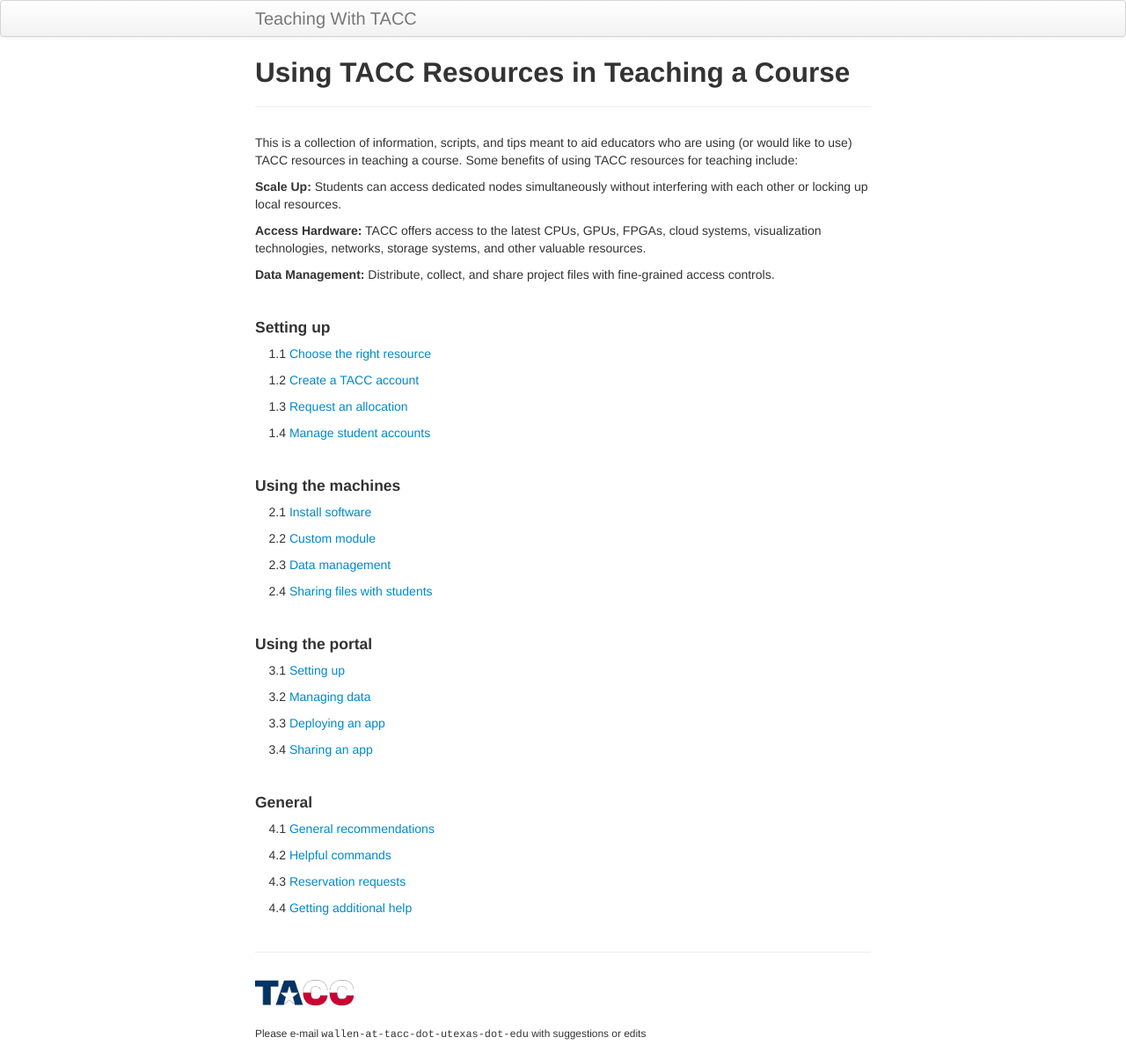
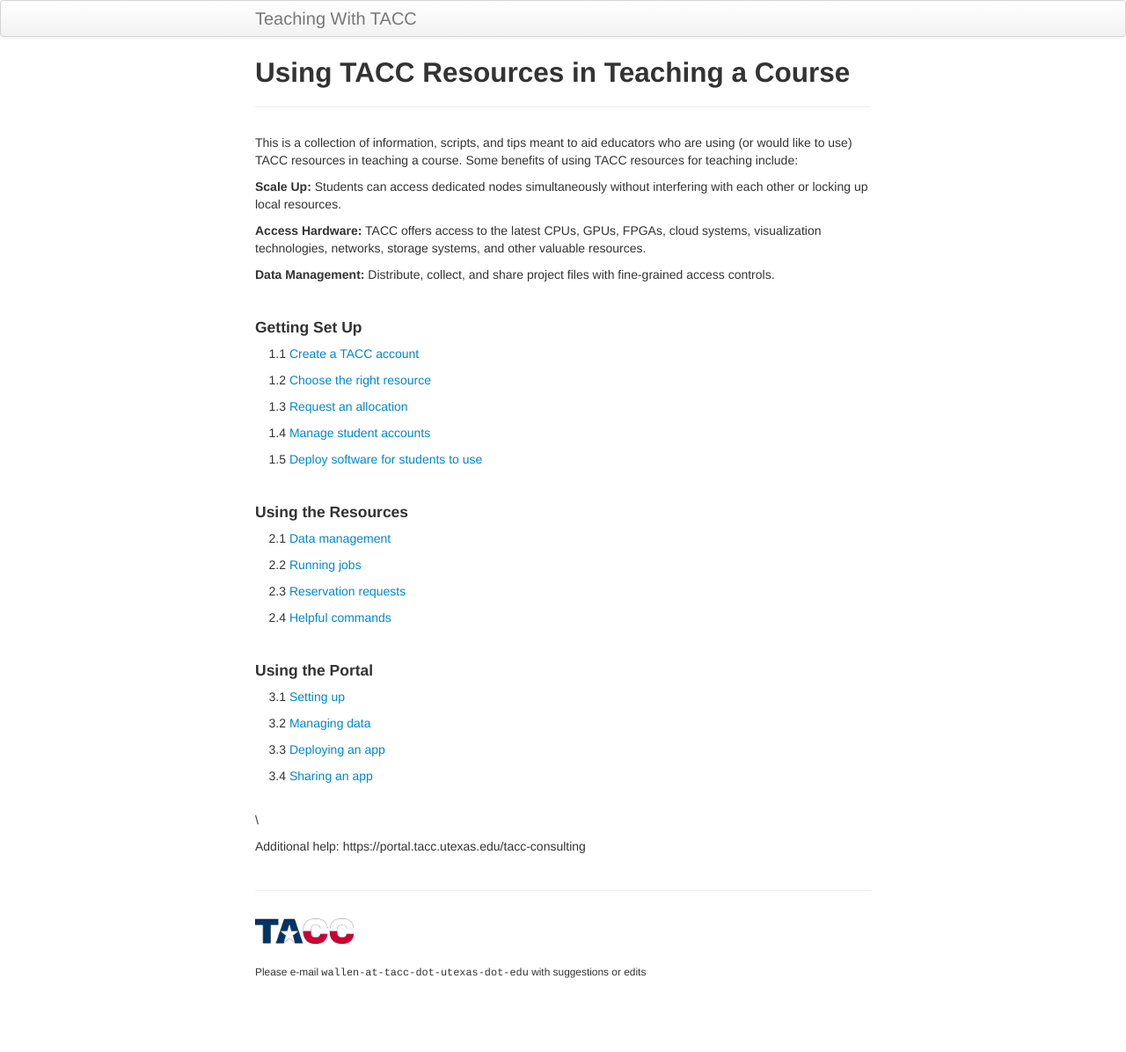
Before and after one commit to TACC/TeachingWithTACC, a Jekyll site: the page built from index.md, in a window 1280 px wide. Shown: the whole page at 88% size. Built offline with Jekyll 4.4.1, drawn with Linux system fonts in a browser that asks for light colours; after the commit the page ends 1126 px from its top, so only the background shows below that.

Commit message:
reorganization stuff

```diff
--- a/index.md
+++ b/index.md
@@ -17,31 +17,33 @@ benefits of using TACC resources for teaching include:
 <br>
 
 
-#### Setting up
+#### Getting Set Up
 
-&nbsp;&nbsp;&nbsp;&nbsp;1.1 [Choose the right resource](docs/01.choose_resource.md)
+&nbsp;&nbsp;&nbsp;&nbsp;1.1 [Create a TACC account](docs/01.create_account.md)
 
-&nbsp;&nbsp;&nbsp;&nbsp;1.2 [Create a TACC account](docs/01.create_account.md)
+&nbsp;&nbsp;&nbsp;&nbsp;1.2 [Choose the right resource](docs/01.choose_resource.md)
 
 &nbsp;&nbsp;&nbsp;&nbsp;1.3 [Request an allocation](docs/01.request_allocation.md)
 
 &nbsp;&nbsp;&nbsp;&nbsp;1.4 [Manage student accounts](docs/01.manage_accounts.md)
 
-<br>
-
-#### Using the machines
-
-&nbsp;&nbsp;&nbsp;&nbsp;2.1 [Install software](docs/02.install_software.md)
-
-&nbsp;&nbsp;&nbsp;&nbsp;2.2 [Custom module](docs/02.custom_module.md)
-
-&nbsp;&nbsp;&nbsp;&nbsp;2.3 [Data management](docs/02.data_management.md)
-
-&nbsp;&nbsp;&nbsp;&nbsp;2.4 [Sharing files with students](docs/02.sharing_files.md)
+&nbsp;&nbsp;&nbsp;&nbsp;1.5 [Deploy software for students to use](docs/01.install_software.md)
 
 <br>
 
-#### Using the portal
+#### Using the Resources
+
+&nbsp;&nbsp;&nbsp;&nbsp;2.1 [Data management](docs/02.data_management.md)
+
+&nbsp;&nbsp;&nbsp;&nbsp;2.2 [Running jobs](docs/02.running_jobs.md)
+
+&nbsp;&nbsp;&nbsp;&nbsp;2.3 [Reservation requests](docs/02.reservation_requests.md)
+
+&nbsp;&nbsp;&nbsp;&nbsp;2.4 [Helpful commands](docs/02.helpful_commands.md)
+
+<br>
+
+#### Using the Portal
 
 &nbsp;&nbsp;&nbsp;&nbsp;3.1 [Setting up](docs/03.setting_up.md)
 
@@ -52,13 +54,6 @@ benefits of using TACC resources for teaching include:
 &nbsp;&nbsp;&nbsp;&nbsp;3.4 [Sharing an app](docs/03.share_app.md)
 
 <br>
+\
 
-#### General
-
-&nbsp;&nbsp;&nbsp;&nbsp;4.1 [General recommendations](docs/04.general_recommendations.md)
-
-&nbsp;&nbsp;&nbsp;&nbsp;4.2 [Helpful commands](docs/04.helpful_commands.md)
-
-&nbsp;&nbsp;&nbsp;&nbsp;4.3 [Reservation requests](docs/04.reservation_requests.md)
-
-&nbsp;&nbsp;&nbsp;&nbsp;4.4 [Getting additional help](docs/04.additional_help.md)
+Additional help: https://portal.tacc.utexas.edu/tacc-consulting
```
Also changed, not shown: docs/01.manage_accounts.md (+10 -0 lines), docs/01.request_allocation.md (+9 -0 lines), docs/02.running_jobs.md (renamed from docs/04.general_recommendations.md, +1 -1 lines), docs/02.sharing_files.md (deleted, +0 -9 lines), docs/04.additional_help.md (deleted, +0 -9 lines), docs/01.custom_modules.md (renamed from docs/02.custom_module.md), docs/01.install_software.md (renamed from docs/02.install_software.md), docs/02.helpful_commands.md (renamed from docs/04.helpful_commands.md), docs/02.reservation_requests.md (renamed from docs/04.reservation_requests.md).
